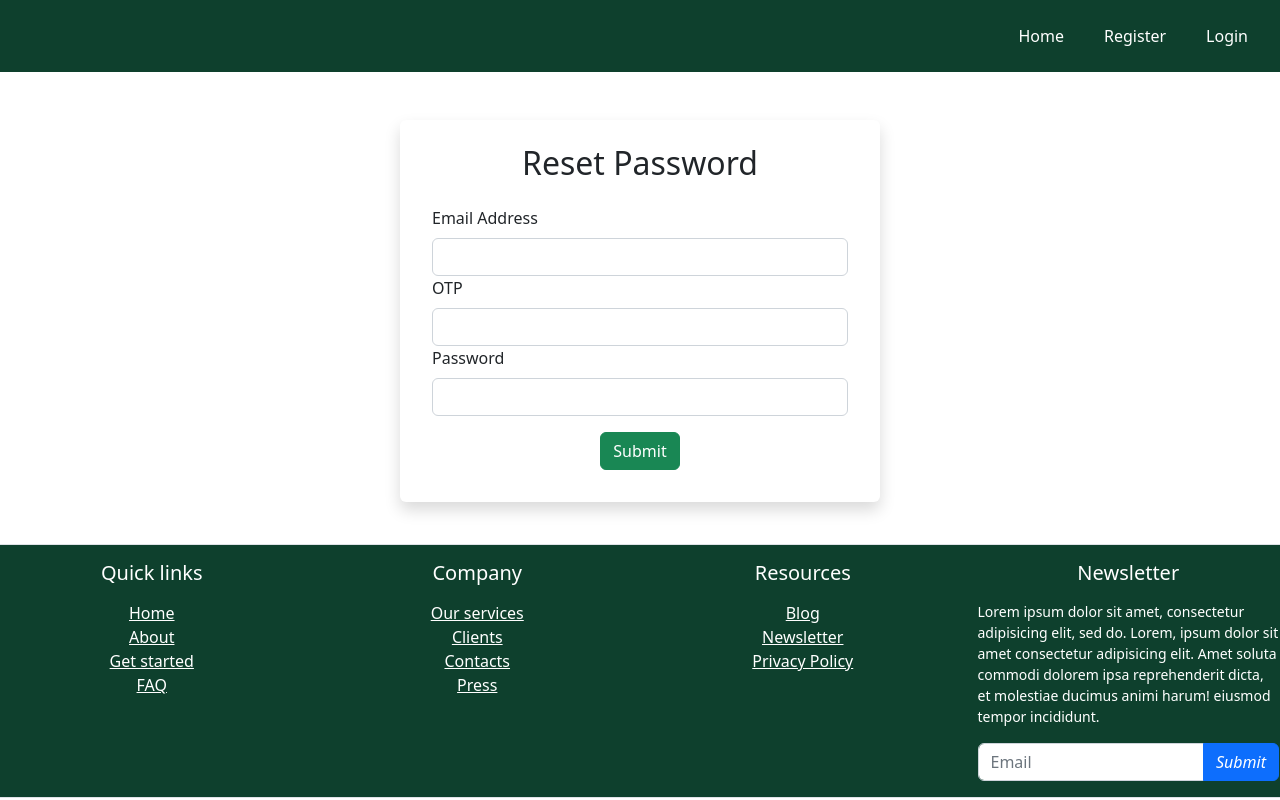
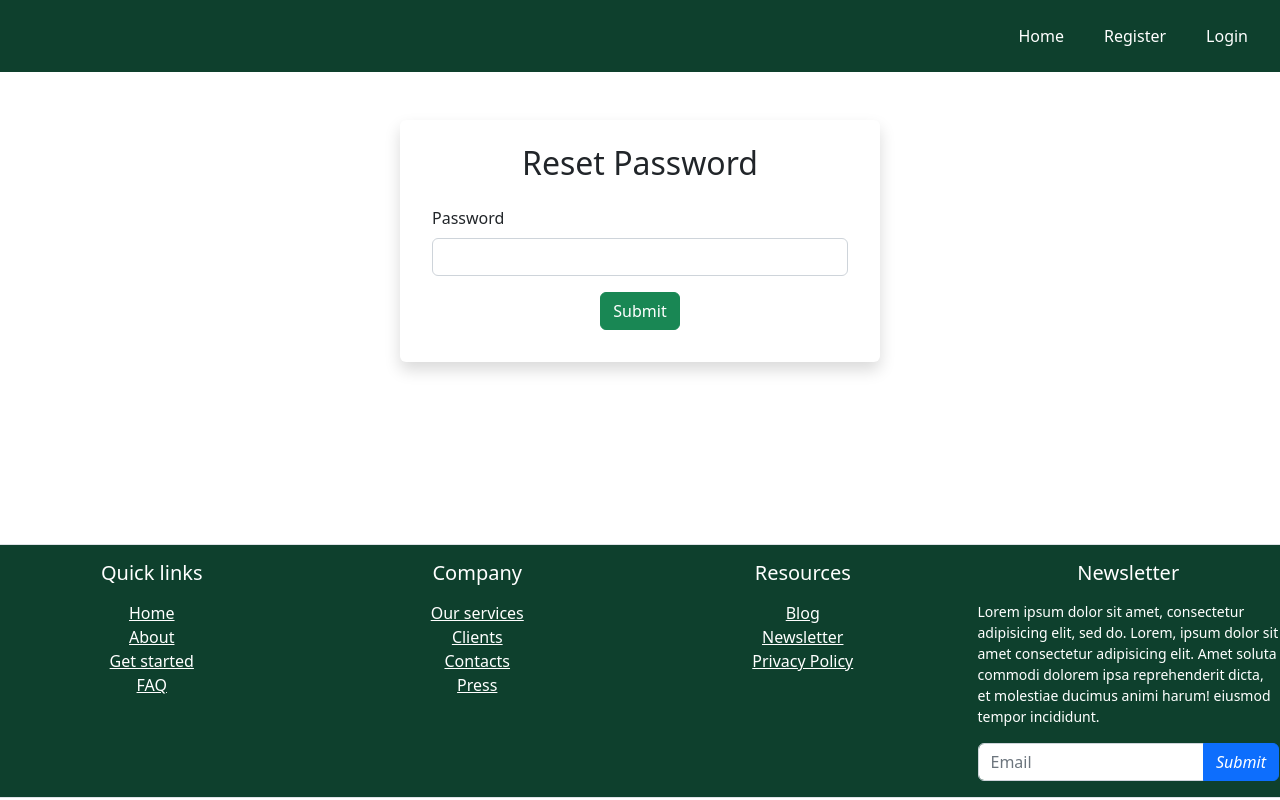
Before and after one commit to neerajnishad5/front-end-pulse, a React (Create React App) app: page /reset-password in a window 1280 px wide. Built offline with nearby package versions, Linux system fonts and the light colour scheme.

Commit message:
added forgot password functionality with jwt

```diff
--- a/src/App.js
+++ b/src/App.js
@@ -91,6 +91,10 @@ export default function App() {
           path: "update-project/:id",
           element: <UpdateProject />,
         },
+        {
+          path: "reset-password/:email/:token",
+          element: <ResetPassword />,
+        },
       ],
     },
   ]);
--- a/src/components/ForgotPassword/ForgotPassword.js
+++ b/src/components/ForgotPassword/ForgotPassword.js
@@ -16,9 +16,12 @@ export default function ForgotPassword() {
   const onSubmit = async (email) => {
     try {
       // email from password to send otp
-      console.log(email);
+      console.log("Logging mail", email);
 
-      let res = await axios.post("http://localhost:5000/user/forgot-password");
+      let res = await axios.post(
+        "http://localhost:5000/user/forgot-password",
+        email
+      );
       console.log("Res in forgot pas: ", res);
 
       // make post requuest here
--- a/src/components/ProjectDetails/Indicator.js
+++ b/src/components/ProjectDetails/Indicator.js
@@ -11,9 +11,9 @@ export default function Indicator({
 }) {
   return (
     <div>
-      <div className="row mb-3">
+      <div className="row mb-3 mt-3">
         <div className="col col-sm-12 col-md-6 col-lg-4">
-          <div className="card color-this shadow p-3 mb-5 rounded">
+          <div className="card color-this shadow p-3 mb-5 ">
             <div className="card-body">
               <h5 className="card-title">Project Fitness Indicator</h5>
               <p className="card-text">
@@ -22,20 +22,20 @@ export default function Indicator({
 
               {projectUpdates.at(-1)?.projectFitnessIndicator === "g" ? (
                 <div>
-                  <img width="50px" src={green} alt="" />{" "}
+                  <img width="71px" src={green} alt="" />{" "}
                 </div>
               ) : (
                 <>
                   {projectUpdates.at(-1)?.projectFitnessIndicator === "a" ? (
                     <div>
-                      <img width="50px" src={amber} alt="" />
+                      <img width="71px" src={amber} alt="" />
                     </div>
                   ) : (
                     <>
                       {projectUpdates.at(-1)?.projectFitnessIndicator ===
                       "r" ? (
                         <div>
-                          <img width="50px" src={red} alt="" />
+                          <img width="71px" src={red} alt="" />
                         </div>
                       ) : (
                         <h2>Null</h2>
@@ -48,7 +48,7 @@ export default function Indicator({
           </div>
         </div>
         <div className="col col-sm-12 col-md-6 col-lg-4">
-          <div className="card color-this shadow p-3 mb-5 rounded">
+          <div className="card color-this shadow p-3 mb-5 ">
             <div className="card-body">
               <h5 className="card-title">Concerns Indicator</h5>
               <p className="card-text">
@@ -61,7 +61,7 @@ export default function Indicator({
           </div>
         </div>
         <div className="col col-sm-12 col-md-6 col-lg-4">
-          <div className="card shadow p-3 mb-5 color-this rounded">
+          <div className="card shadow p-3 mb-5 color-this ">
             <div className="card-body">
               <h5 className="card-title">Team Members</h5>
               <p className="card-text">
--- a/src/components/ResetPassword/ResetPassword.js
+++ b/src/components/ResetPassword/ResetPassword.js
@@ -1,6 +1,6 @@
 import { useForm } from "react-hook-form";
 import axios from "axios";
-import { useNavigate } from "react-router-dom";
+import { useNavigate, useParams } from "react-router-dom";
 import { useState } from "react";
 
 // importing bootstrap
@@ -16,22 +16,21 @@ export default function ResetPassword() {
   // dispaly message of reset password
   const [message, setMessage] = useState("");
   const [otp, setOtp] = useState("");
+  const { email, token } = useParams();
 
-  // navigate
-  const navigate = useNavigate();
 
   // on user submit details
-  const onSubmit = async (user) => {
+  const onSubmit = async (password) => {
     // email from password to send OTP
-    console.log("User from onSubmit: ", user);
+    console.log("User from onSubmit: ", password);
 
     try {
       let res = await axios.put(
-        `http://localhost:5000/user/reset-password`,
-        user
+        `http://localhost:5000/user/reset-password/${email}/${token}`,
+        password
       );
       console.log("res in reset pass: ", res);
-      setMessage("Password reset successfully!");
+      // setMessage("Password reset successfully!");
 
       // make post requuest here
       // if (res.status === 201) {
@@ -50,40 +49,12 @@ export default function ResetPassword() {
     >
       <h2>{message}</h2>
       <h2>Reset Password</h2>
-      <form onSubmit={handleSubmit(onSubmit)} className="p-3 text-dark" method="put">
+      <form
+        onSubmit={handleSubmit(onSubmit)}
+        className="p-3 text-dark"
+        method="put"
+      >
         {/* register your input into the hook by invoking the "register" function */}
-
-        <div className="col">
-          <label className="d-flex mb-2" htmlFor="email">
-            Email Address
-          </label>
-          <input
-            type="email"
-            className="form-control"
-            {...register("email", {
-              required: true,
-            })}
-          />
-          {/* errors will return when field validation fails  */}
-          {errors.email && (
-            <span className="text-danger">Email Address is required</span>
-          )}
-        </div>
-
-        <div className="col">
-          <label className="d-flex mb-2" htmlFor="otp">
-            OTP
-          </label>
-          <input
-            type="number"
-            className="form-control"
-            {...register("otp", {
-              required: true,
-            })}
-          />
-          {/* errors will return when field validation fails  */}
-          {errors.otp && <span className="text-danger">OTP is required</span>}
-        </div>
 
         <div className="col">
           <label className="d-flex mb-2" htmlFor="password">
```
